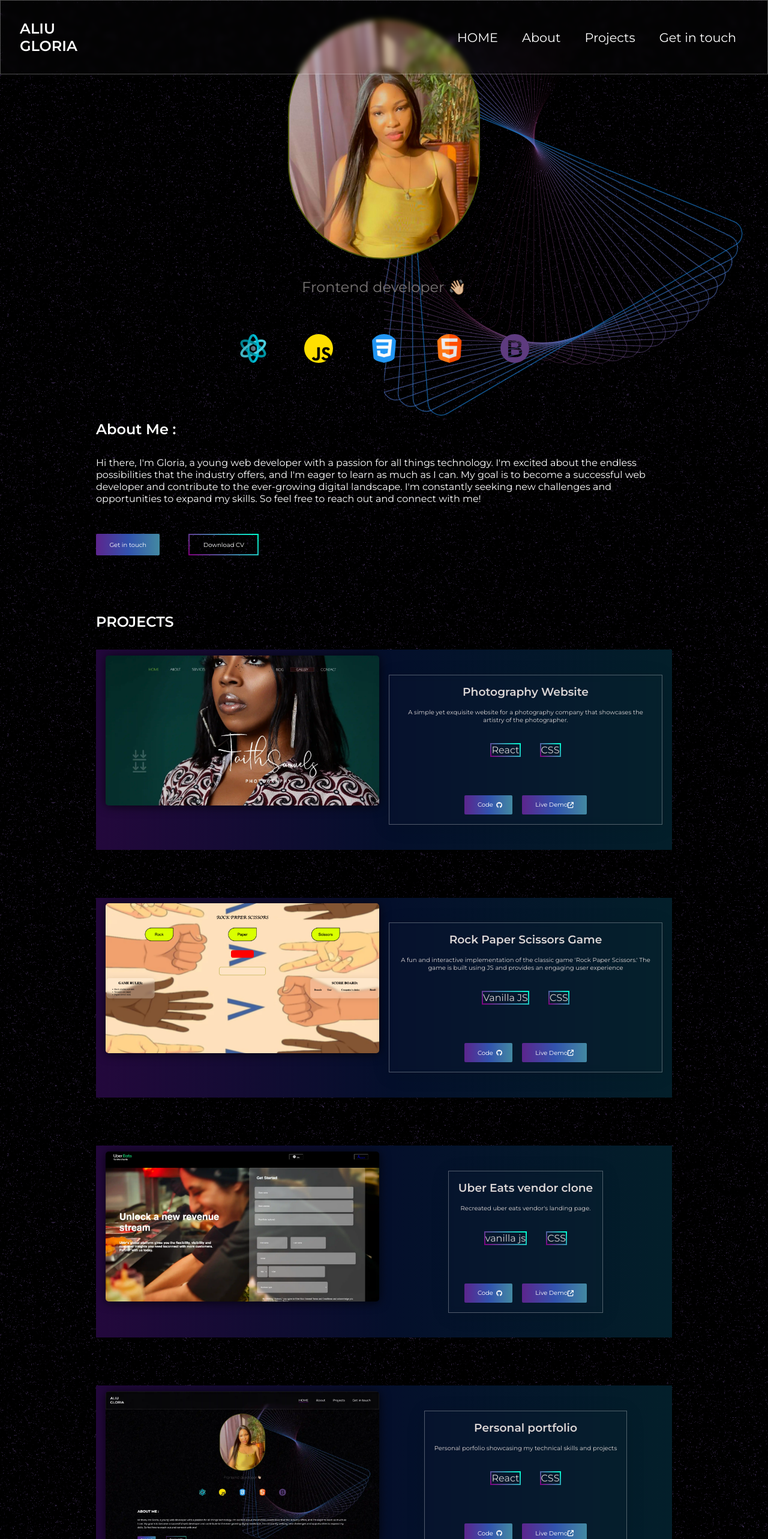
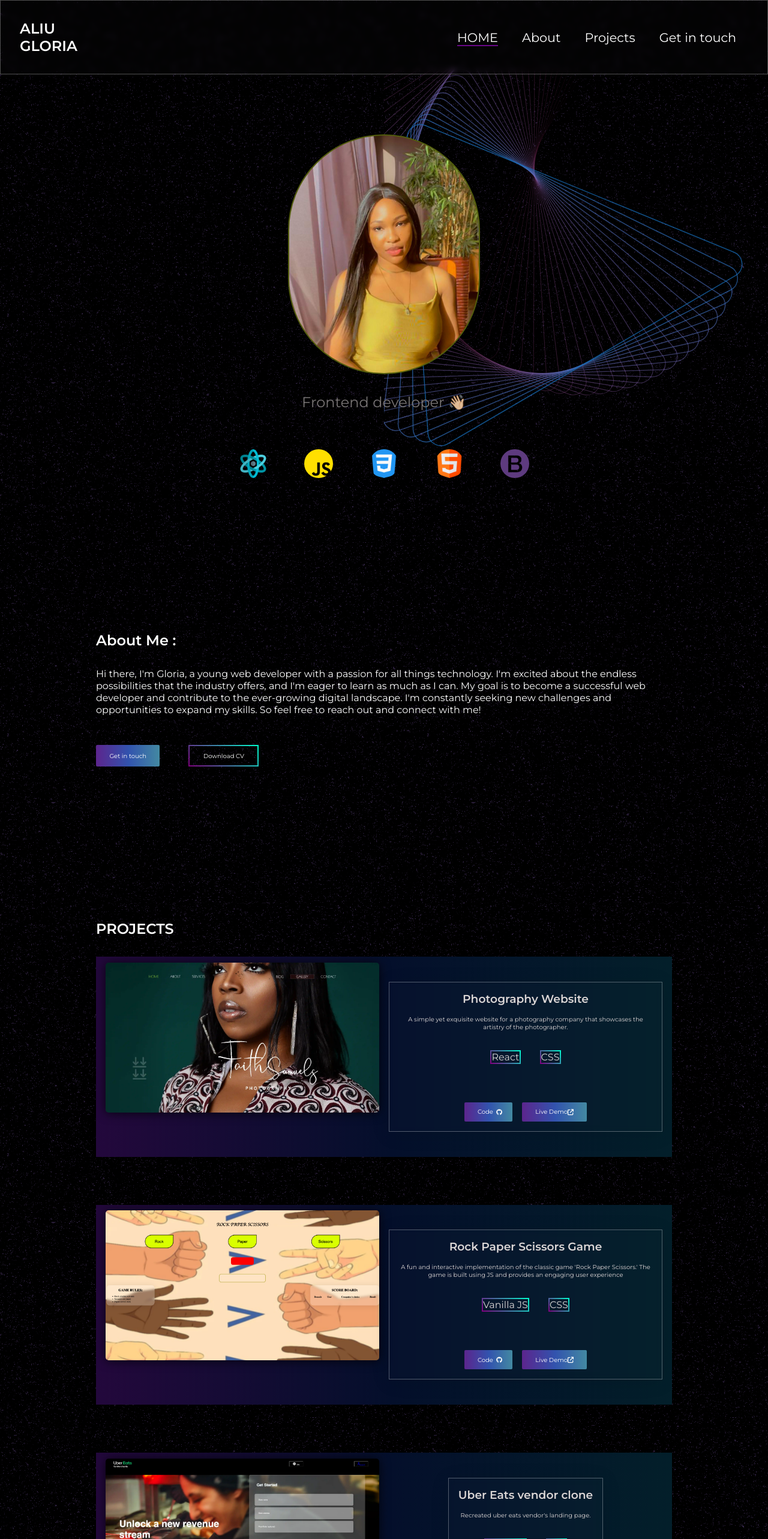
Before and after one commit to Theglxry/Aliu-Gloria, a React (Vite) app in the folder GigiCodes/: page / in a window 1280 px wide. Shown: the top 2566 px of the page at 60% size. Built offline with nearby package versions, Linux system fonts and the light colour scheme.

Commit message:
fixed mobile nav

```diff
--- a/GigiCodes/src/App.css
+++ b/GigiCodes/src/App.css
@@ -1,6 +1,8 @@
  .App{
  position: relative;
  background: url('/nnnoise.svg');
+
+ padding-top: 12rem;
  }
 
 
--- a/GigiCodes/src/Components/Bio/Bio.css
+++ b/GigiCodes/src/Components/Bio/Bio.css
@@ -1,5 +1,5 @@
 .about-wrapper {
-    margin-top: 2rem;
+    margin-top: 10rem;
     padding: 2rem;
  }
 
@@ -26,7 +26,7 @@
  @media screen and (min-width:576px) {
  .about-wrapper {
     width: 80%;
-    margin:2rem auto;
+    margin: 12rem auto;
  }
 
 
--- a/GigiCodes/src/Components/Header/Header.css
+++ b/GigiCodes/src/Components/Header/Header.css
@@ -41,13 +41,12 @@ nav {
   font-size: 1.3rem;
   font-weight: 400;
   color: #fff;
-  transition: 0.3s ease-in-out;
+  /* transition: 0.3s ease-in-out; */
 }
 
 #navbar li a:hover,
 #navbar li a.active {
-  cursor: n;
-  /* color: #456e62; */
+  cursor: pointer;
   border-bottom: 2px solid #6a0888;
 }
 
@@ -56,24 +55,31 @@ nav {
   color: #fff;
 }
 
+
+
+
+/** ________________ MEDIA QUERY _______________ */
 @media (max-width: 768px) {
   nav {
     background: none;
+    padding: 1rem;
   }
 
-  #navbar {
+  .logo{
+ font-size: 10px;
+  }
+
+
+  /* #navbar {
     display: none;
     opacity: 0;
     position: fixed;
-    top: 70px;
+    top: 50px;
     right: 0;
     width: 300px;
     height: 50vh;
-    /* background: #2a3239; */
-    background: none;
-
-    padding: 40px 0 0 10px;
-    transition: transition 3s ease-in, opacity 0.3s ease;
+    padding: 40px 0 40px 20px;
+    transition: 3s ease-in, opacity 0.3s ease;
     transform: translateX(100%);
   }
 
@@ -81,11 +87,11 @@ nav {
     display: flex;
     flex-direction: column;
     align-items: flex-start;
-    justify-content: flex-start;
+    justify-content: space-between;
     transform: translateX(0);
+    transition: all 2s ease-in;
     opacity: 1;
 
-    /* From https://css.glass */
     background: rgba(91, 7, 7, 0.46);
     border-radius: 16px;
     box-shadow: 0 4px 30px rgba(0, 0, 0, 0.1);
@@ -94,9 +100,40 @@ nav {
     border: 1px solid rgba(91, 7, 7, 0.3);
   }
 
-  #navbar li {
-    margin-bottom: 25px;
-  }
+    */
+
+
+    #navbar {
+      display: flex;
+      flex-direction: column; /* Changed to column for mobile menu */
+      justify-content: space-between;
+      align-items: center; /* Changed to center for mobile menu */
+      position: fixed;
+      top: 70px; /* Adjust as needed based on your design */
+      right: 0;
+      width: 300px;
+      height: 50vh;
+      padding: 40px 0 40px 20px;
+      transform: translateX(100%); /* Initial position outside the screen */
+      background: rgba(91, 7, 7, 0.46);
+      border-radius: 16px;
+      box-shadow: 0 4px 30px rgba(0, 0, 0, 0.1);
+      backdrop-filter: blur(20px);
+      -webkit-backdrop-filter: blur(20px);
+      border: 1px solid rgba(91, 7, 7, 0.3);
+      transition: transform 0.3s ease-in-out; /* Added transition for opening/closing */
+    }
+
+    /* Show the mobile menu when the class mobile-menu-open is applied */
+    .mobile-menu-open #navbar {
+      transform: translateX(0); /* Slide in the mobile menu */
+    }
+
+
+
+
+
+
 
   #mobile {
     display: block;
@@ -105,10 +142,10 @@ nav {
   }
 
   #mobile i {
-    font-size: 24px;
+    font-size: 15px;
     cursor: pointer;
+    /* z-index: 100; */
+  }
 
-  transition: 2s ease-in-out;
 
-  }
 }
--- a/GigiCodes/src/Components/Header/Header.jsx
+++ b/GigiCodes/src/Components/Header/Header.jsx
@@ -28,7 +28,7 @@ const Header = () => {
         <div className={`navbar ${isMobileMenuOpen ? 'mobile-menu-open' : ''}`}>
           <ul id='navbar'>
             <li>
-            <Link to="hero-section" smooth={true} duration={500} offset={-70}>
+            <Link to="hero-section" smooth={true} duration={500} offset={-70} className='active'>
             HOME
             </Link>
 
--- a/GigiCodes/src/Components/Hero/Hero.css
+++ b/GigiCodes/src/Components/Hero/Hero.css
@@ -1,5 +1,8 @@
 .hero-wrapper {
  width: 100%;
+ /* border: 2px solid red; */
+ /* margin-top: 10rem; */
+
 }
 
 .h-left > h1 {
@@ -62,9 +65,15 @@ color: #797575;
 /***************** Media Queries *****************/
 
 @media screen and (min-width: 576px){
+
+  .hero-wrapper {
+    border: none;
+    /* border: 2px solid red; */
+   }
+
+
   .img-container{
     width: 20rem !important;
     height: 25rem !important;
-
     }
 }
--- a/GigiCodes/src/Components/Hero/Hero.jsx
+++ b/GigiCodes/src/Components/Hero/Hero.jsx
@@ -1,4 +1,5 @@
 import "./Hero.css";
+// import Header from "../Header/Header";
 
 
 
@@ -8,6 +9,8 @@ import "./Hero.css";
 const Hero = () => {
   return (
     <section id="hero-section" className="hero-wrapper">
+     {/* <Header /> */}
+
       {/* <Header /> */}
 
       <div className="paddings innerWidth flexCenter hero-container">
--- a/GigiCodes/src/Components/Liveprojects/Project.css
+++ b/GigiCodes/src/Components/Liveprojects/Project.css
@@ -1,6 +1,6 @@
 .project-wrapper {
  padding: 2rem;
- margin-top: 4rem;
+ margin-top: 5rem;
 }
 
 
@@ -143,15 +143,12 @@
 
     .project-wrapper{
         width: 80%;
-    margin:2rem auto;
+    margin:5rem auto;
     margin-bottom: 15rem;
 
     }
 
     .project{
-        /* width: 80%; */
-    /* margin:2rem auto; */
-
         grid-template-columns: repeat(2, 1fr);
     }
 
```
